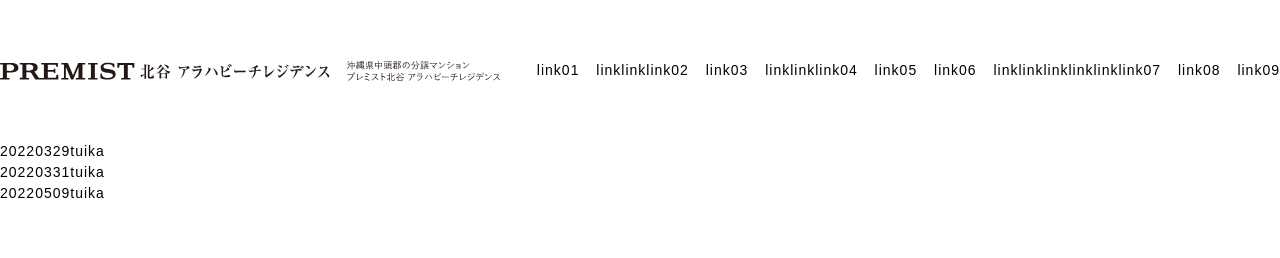
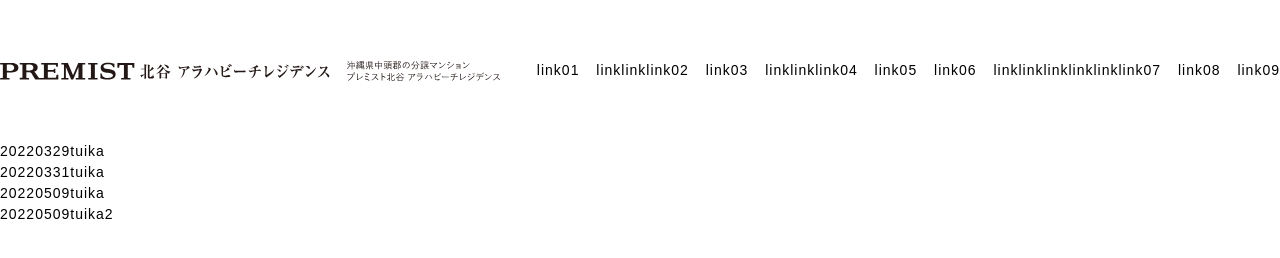
Before and after one commit to medium-yoshida/test, a plain HTML site: page index.html in a window 1280 px wide. Drawn offline with Linux system fonts and the light colour scheme.

Commit message:
tuika2test

```diff
--- a/index.html
+++ b/index.html
@@ -40,6 +40,8 @@
 
   <div>20220509tuika</div>
 
+  <div>20220509tuika2</div>
+
 
 
 
```
